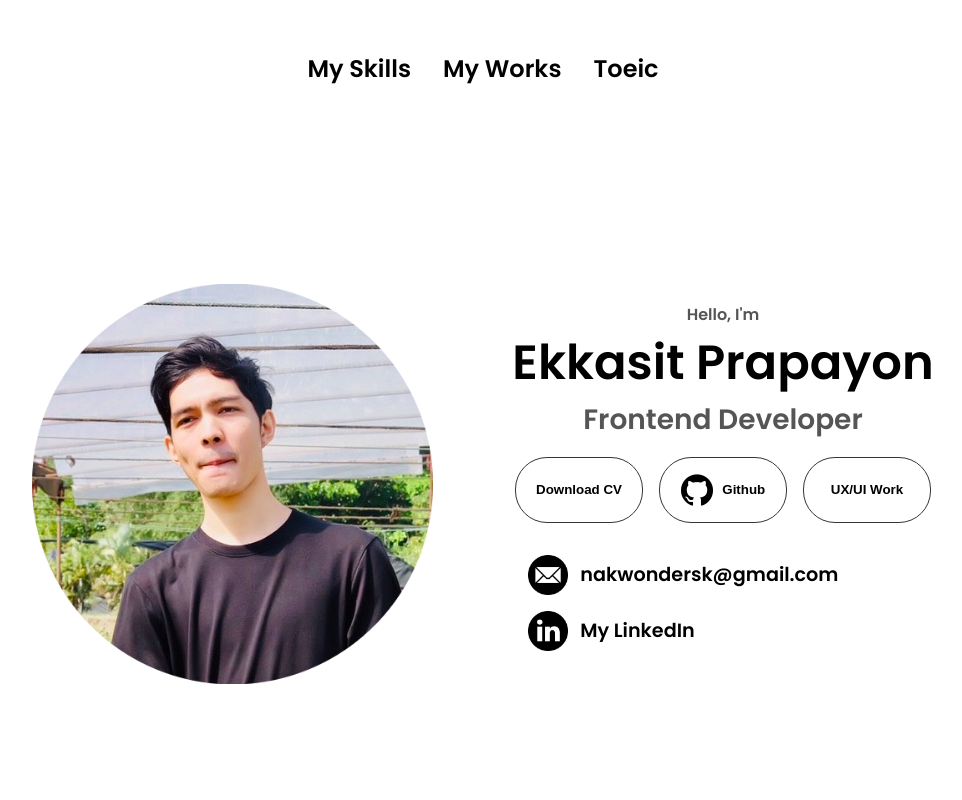
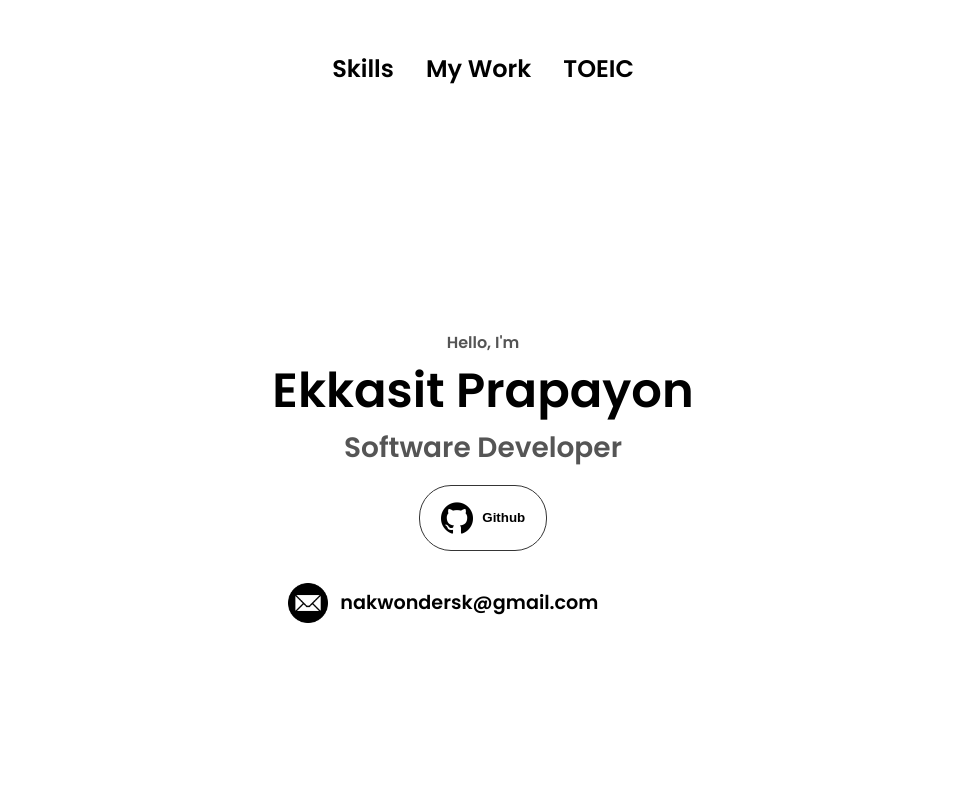
Before and after one commit to Nakekkasit/portfolio-website, a plain HTML site: page index.html in a window 1280 px wide. Shown: the top 800 px of the page, without its empty margins (157-1119 px from the left). Drawn offline with Linux system fonts and the light colour scheme.

Commit message:
revise details

```diff
--- a/index.html
+++ b/index.html
@@ -13,9 +13,9 @@
       <!-- <div class="logo">Ekkasit Prapayon</div> -->
       <div>
         <ul class="nav-links">
-          <li><a href="#my-skills">My Skills</a></li>
-          <li><a href="#projects">My Works</a></li>
-          <li><a href="#toeic">Toeic</a></li>
+          <li><a href="#my-skills">Skills</a></li>
+          <li><a href="#projects">My Work</a></li>
+          <li><a href="#toeic">TOEIC</a></li>
         </ul>
       </div>
     </nav>
@@ -28,27 +28,27 @@
           <span></span>
         </div>
         <div class="menu-links">
-          <li><a href="#my-skills" onclick="toggleMenu()">My Skills</a></li>
+          <li><a href="#my-skills" onclick="toggleMenu()">Skills</a></li>
           <li><a href="#projects" onclick="toggleMenu()">My Works</a></li>
-          <li><a href="#toeic" onclick="toggleMenu()">Toeic</a></li>
+          <li><a href="#toeic" onclick="toggleMenu()">TOEIC</a></li>
         </div>
       </div>
     </nav>
     <section id="profile">
-      <div class="section__pic-container">
+      <!-- <div class="section__pic-container">
         <img src="./assets/profile_pic-1.png" alt="profile picture" />
-      </div>
+      </div> -->
       <div class="section__text">
         <p class="section__text__p1">Hello, I'm</p>
         <h1 class="title">Ekkasit Prapayon</h1>
-        <p class="section__text__p2">Frontend Developer</p>
+        <p class="section__text__p2">Software Developer</p>
         <div class="btn-container">
-          <button
+          <!-- <button
             class="btn btn-color-3"
             onclick="window.open('./assets/resume_ekkasit_v.7.pdf')"
           >
             Download CV
-          </button>
+          </button> -->
           <button
             class="btn btn-color-3"
             onclick="window.open('https://github.com/Nakekkasit','_blank')"
@@ -60,12 +60,12 @@
             />
             Github
           </button>
-          <button
+          <!-- <button
             class="btn btn-color-3"
             onclick="window.open('https://www.behance.net/ekkasitprapayon','_blank')"
           >
             UX/UI Work
-          </button>
+          </button> -->
           <!-- <button class="btn btn-color-1" onclick="location.href='./#contact'">
             Contact Info
           </button> -->
@@ -81,7 +81,7 @@
               <a href="mailto:nakwondersk@gmail.com">nakwondersk@gmail.com</a>
             </p>
           </div>
-          <div class="contact-info-container">
+          <!-- <div class="contact-info-container">
             <img
               src="./assets/linkedin.png"
               alt="My LinkedIn profile"
@@ -95,7 +95,7 @@
                 >My LinkedIn</a
               >
             </p>
-          </div>
+          </div> -->
           <!-- <div class="contact-info-container">
             <img
               src="./assets/phone-call.png"
@@ -347,7 +347,7 @@
         <!--  -->
 
         <!-- Design skill -->
-        <h2 class="skills-title">Design Skills</h2>
+        <!-- <h2 class="skills-title">Design Skills</h2>
         <div class="about-containers">
           <div class="details-container">
             <h2 class="experience-sub-title">UX / UI Design</h2>
@@ -390,7 +390,7 @@
               </div>
             </div>
           </div>
-        </div>
+        </div> -->
         <!--  -->
 
         <!-- English skill -->
@@ -400,7 +400,7 @@
             <div class="skill-container">
               <div class="skills-list">
                 <h3>
-                  Toeic: 875
+                  TOEIC: 875
                   <span class="toeic-score"
                     >(Listening: 450, Reading: 425)</span
                   >
@@ -466,7 +466,7 @@
     </section>
     <section id="projects">
       <p class="section__text__p1">Browse My Recent</p>
-      <h1 class="title title--project">Works</h1>
+      <h1 class="title title--project">Work</h1>
       <div class="experience-details-container">
         <!--  -->
         <div class="about-containers">
@@ -732,9 +732,9 @@
         <div class="nav-links-container">
           <ul class="nav-links">
             <li><a href="#">Home</a></li>
-            <li><a href="#my-skills">My Skills</a></li>
-            <li><a href="#projects">My Works</a></li>
-            <li><a href="#toeic">Toeic</a></li>
+            <li><a href="#my-skills">Skills</a></li>
+            <li><a href="#projects">My Work</a></li>
+            <li><a href="#toeic">TOEIC</a></li>
             <!-- <li><a href="#contact">Contact</a></li> -->
           </ul>
         </div>
```
